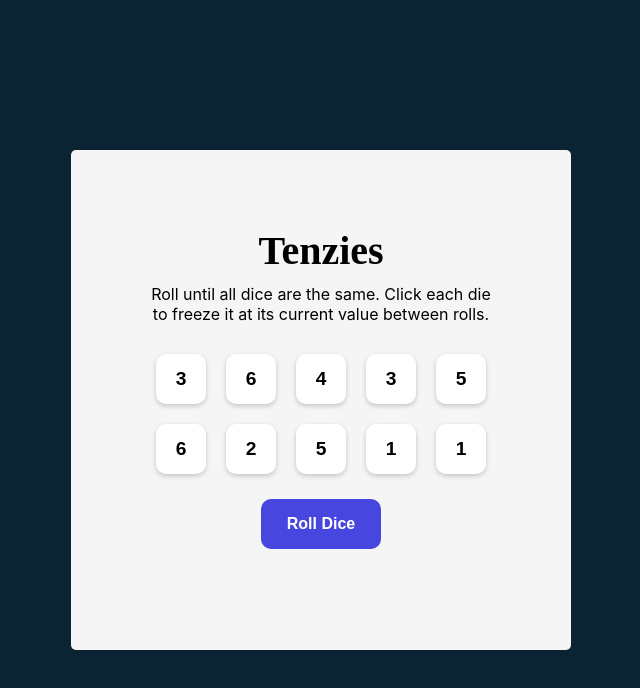
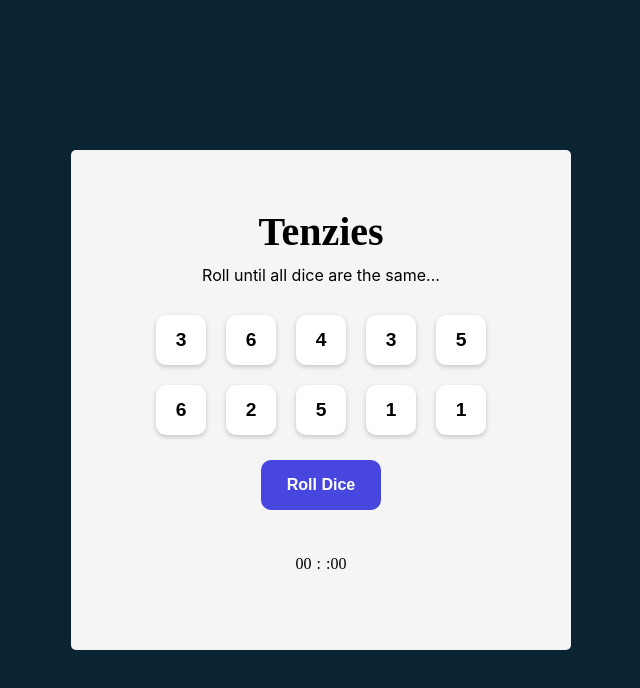
Before and after one commit to mahnoor451/tenzies-game, a React (Vite) app: page / in a window 1280 px wide. Shown: the top 688 px of the page, without its empty margins (319-959 px from the left). Built offline with nearby package versions, Linux system fonts and the light colour scheme.

Commit message:
added the stop watch timer and layout fix

```diff
--- a/src/App.jsx
+++ b/src/App.jsx
@@ -103,30 +103,65 @@ useEffect(() => {
   }
 }, [gameWon])
 
+  // return (
+  //   <>
+  //     <main>
+  //       {gameWon && <Confetti />}
+  //       <div aria-live="polite" className="sr-only">
+  //         {gameWon && (
+  //           <p>Congratulations! You won! Press "New Game" to start again.</p>
+  //         )}
+  //       </div>
+  //       <h1 className="title">Tenzies</h1>
+  //       <p className="instructions">
+  //         Roll until all dice are the same. Click each die to freeze it at its
+  //         current value between rolls.
+  //       </p>
+  //       <div className="container">{diceNumbers}</div>
+  //       <button
+  //         ref={buttonRef}
+  //         className="roll-dice"
+  //         onClick={generatingNewDices}
+  //       >
+  //         {gameWon ? "New Game" : "Roll Dice"}
+  //       </button>
+
+  //     </main>
+  //   </>
+  // );
+
+  {/* Calculate values on the fly */}
+const minutes = String(Math.floor(timeElapsed / 60)).padStart(2, "0");
+const seconds = String(timeElapsed % 60).padStart(2, "0");
+
 return (
-    <>
   <main>
     {gameWon && <Confetti />}
-        <div aria-live="polite" className="sr-only">
-          {gameWon && (
-            <p>Congratulations! You won! Press "New Game" to start again.</p>
+
+    <h1 className="title">Tenzies</h1>
+    <p className="instructions">Roll until all dice are the same...</p>
+
+    {/* 🏆 Dynamic Win Message */}
+    {gameWon && !isTimerRunning && (
+      <p className="win-message">
+        You won! You spent {minutes} minutes and {seconds} seconds.
+      </p>
     )}
+
+    <div className="container">
+      {diceNumbers}
     </div>
-        <h1 className="title">Tenzies</h1>
-        <p className="instructions">
-          Roll until all dice are the same. Click each die to freeze it at its
-          current value between rolls.
-        </p>
-        <div className="container">{diceNumbers}</div>
-        <button
-          ref={buttonRef}
-          className="roll-dice"
-          onClick={generatingNewDices}
-        >
+
+    <button ref={buttonRef} className="roll-dice" onClick={generatingNewDices}>
       {gameWon ? "New Game" : "Roll Dice"}
     </button>
 
+    {/* ⏱️ Digital Stopwatch Layout */}
+    <div className="timer-container">
+      <p className="minute pseudo">{minutes}</p>
+      <span className="colon">:</span>
+      <p className="second">{seconds}</p>
+    </div>
   </main>
-    </>
-  );
+)
 }
```
Lines whose indentation alone changed are shown as unchanged.
